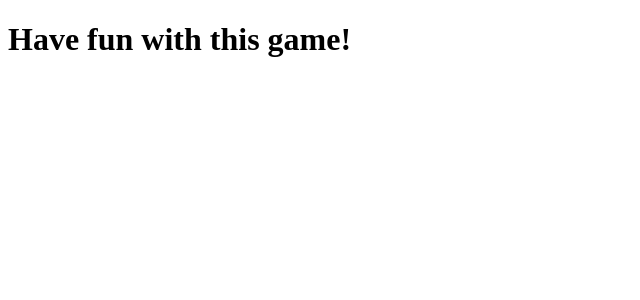
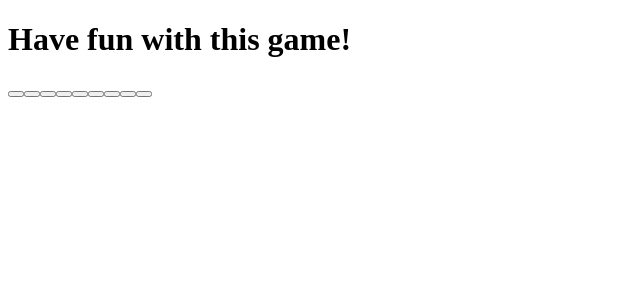
Before and after one commit to kisp/tic-tac-toe-react, a React (Vite) app: page / in a window 1280 px wide. Both pictures are taken after a click on the button "Start New Game". Shown: the top 300 px of the page, without its empty margins (0-640 px from the left). Built offline with nearby package versions, Linux system fonts and the light colour scheme; the HTML template or start-up script is replaced by a standard one.

Commit message:
checkpoint

```diff
--- a/src/App.tsx
+++ b/src/App.tsx
@@ -4,14 +4,30 @@ import clsx from 'clsx'
 import {useState} from 'react'
 import Board from './components/Board.tsx'
 
-function WelcomePage({setShowGame}: {setShowGame: (arg: boolean) => void}) {
+type ShowGameStatus = false | 0 | true
+
+function WelcomePage({
+  showGame,
+  setShowGame,
+}: {
+  showGame: ShowGameStatus
+  setShowGame: (arg: ShowGameStatus) => void
+}) {
   return (
     <>
       <h1 className={clsx('py-6 text-center')}>Welcome to React Tic Tac Toe</h1>
-      <div className={clsx('my-3 flex justify-center')}>
+      <div
+        className={clsx('my-3 flex justify-center', {
+          'transition-transform duration-200 ease-in-out': true,
+          'scale-150 transform': showGame === 0,
+        })}
+      >
         <Button
           size="large"
-          onClick={() => setShowGame(true)}
+          onClick={() => {
+            setShowGame(0)
+            setTimeout(() => setShowGame(true), 300)
+          }}
           dataTestid="start-new-game-button"
         >
           Start New Game
@@ -20,13 +36,13 @@ function WelcomePage({setShowGame}: {setShowGame: (arg: boolean) => void}) {
       <h2 className={clsx('py-6 text-center')}>Past Games</h2>
       <div className={clsx('flex flex-wrap justify-around gap-6')}>
         <div className="h-28 w-28 flex-col rounded-xl border-2 border-slate-200 p-2 shadow hover:border-slate-400">
-          <Board />
+          <Board interactive={false} />
         </div>
         <div className="h-28 w-28 flex-col rounded-xl border-2 border-slate-200 p-2 shadow hover:border-slate-400">
-          <Board />
+          <Board interactive={false} />
         </div>
         <div className="h-28 w-28 flex-col rounded-xl border-2 border-slate-200 p-2 shadow hover:border-slate-400">
-          <Board />
+          <Board interactive={false} />
         </div>
       </div>
     </>
@@ -34,12 +50,21 @@ function WelcomePage({setShowGame}: {setShowGame: (arg: boolean) => void}) {
 }
 
 function App() {
-  const [showGame, setShowGame] = useState(false)
+  const [showGame, setShowGame] = useState<ShowGameStatus>(false)
 
   return (
     <div className="container mx-auto">
-      {!showGame && <WelcomePage setShowGame={setShowGame} />}
-      {showGame && <Game />}
+      {!showGame && (
+        <WelcomePage showGame={showGame} setShowGame={setShowGame} />
+      )}
+      <div
+        className={clsx('transition-opacity duration-500 ease-in-out', {
+          'opacity-100': showGame,
+          'opacity-0': !showGame,
+        })}
+      >
+        {!!showGame && <Game />}
+      </div>
     </div>
   )
 }
--- a/src/components/Board.tsx
+++ b/src/components/Board.tsx
@@ -22,12 +22,11 @@ const fieldsNoBorder: BorderPosition[][] = [
   ['r', 'b'],
 ]
 
-type BoardProps = {
-  boardModel?: BoardModel
-  onMove?: (field: Field) => void
-}
-
-function makeCell(boardModel: BoardModel, onMakeMove: (field: Field) => void) {
+function makeCell(
+  boardModel: BoardModel,
+  onMakeMove: (field: Field) => void,
+  interactive: boolean,
+) {
   return (field: Field) => {
     return (
       <Cell
@@ -35,19 +34,27 @@ function makeCell(boardModel: BoardModel, onMakeMove: (field: Field) => void) {
         piece={getFieldContent(boardModel, field)}
         onClick={() => onMakeMove(field)}
         noBorder={fieldsNoBorder[field]}
+        interactive={interactive}
       />
     )
   }
+}
+
+type BoardProps = {
+  boardModel?: BoardModel
+  onMove?: (field: Field) => void
+  interactive?: boolean
 }
 
 export function Board({
   boardModel = createInitialBoardModel(),
   // eslint-disable-next-line @typescript-eslint/no-unused-vars
   onMove = _field => null,
+  interactive = true,
 }: BoardProps) {
   return (
     <div className={classes} data-testid="board">
-      {allFields.map(makeCell(boardModel, onMove))}
+      {allFields.map(makeCell(boardModel, onMove, interactive))}
     </div>
   )
 }
--- a/src/components/Button.tsx
+++ b/src/components/Button.tsx
@@ -1,10 +1,13 @@
 import clsx from 'clsx'
 import {ButtonHTMLAttributes} from 'react'
+
+type ButtonSize = 'normal' | 'large'
 
 const classes = (size: ButtonSize) => {
   const baseStyles = 'bg-blue-500 text-white'
   const hoverStyles = 'hover:bg-blue-600'
-  const focusStyles = 'focus:outline-none focus:ring focus:ring-blue-300'
+  const focusStyles =
+    'focus-visible:outline-none focus-visible:ring focus-visible:ring-blue-300'
 
   const stylesForSize = (size: ButtonSize) => {
     if (size === 'normal') {
@@ -16,8 +19,6 @@ const classes = (size: ButtonSize) => {
 
   return clsx(baseStyles, hoverStyles, focusStyles, stylesForSize(size))
 }
-
-type ButtonSize = 'normal' | 'large'
 
 interface ButtonProps extends ButtonHTMLAttributes<HTMLButtonElement> {
   dataTestid?: string
--- a/src/components/Cell.tsx
+++ b/src/components/Cell.tsx
@@ -1,6 +1,54 @@
 import clsx from 'clsx'
-import {MouseEventHandler, useState, useEffect} from 'react'
+import {MouseEventHandler, useEffect, useState} from 'react'
 import {PieceOrEmpty} from '../models/GameModel.ts'
+
+// TODO: we should have an eslint rule to either use function or const
+function classes({noBorder = [], piece}: CellProps, isFlashing: boolean) {
+  return clsx(
+    'flex items-center justify-center',
+    'text-5xl',
+    'border border-black',
+    'select-none',
+    'focus-visible:outline-none focus-visible:ring focus-visible:ring-inset focus-visible:ring-blue-300',
+    {
+      'border-t-0': noBorder.includes('t'),
+      'border-r-0': noBorder.includes('r'),
+      'border-b-0': noBorder.includes('b'),
+      'border-l-0': noBorder.includes('l'),
+    },
+    {'transition-colors duration-1000': piece === 'X'},
+    {
+      'bg-blue-200 ': isFlashing && piece === 'O',
+    },
+    {'transition-colors duration-1000': piece === 'O' && !isFlashing},
+    // {
+    //   "hover:text-gray-400 hover:after:content-['X']": true,
+    // },
+    {
+      'cursor-pointer hover:bg-gray-200':
+        !piece || (piece === 'X' && isFlashing),
+    },
+    {'cursor-not-allowed': piece && (piece === 'O' || !isFlashing)},
+  )
+}
+
+function useFlashing(piece?: PieceOrEmpty): boolean {
+  const [stopFlashing, setStopFlashing] = useState(false)
+
+  useEffect(() => {
+    if (piece) {
+      const timer = setTimeout(() => {
+        setStopFlashing(true)
+      }, 800)
+
+      return () => {
+        clearTimeout(timer)
+      }
+    }
+  }, [piece])
+
+  return !!piece && !stopFlashing
+}
 
 export type BorderPosition = 't' | 'b' | 'l' | 'r'
 
@@ -8,50 +56,26 @@ type CellProps = {
   piece?: PieceOrEmpty
   onClick?: MouseEventHandler
   noBorder?: BorderPosition[]
-}
-
-function classes({noBorder = []}: CellProps, isFlashing: boolean) {
-  return clsx(
-    'flex items-center justify-center',
-    'text-5xl',
-    'border border-black',
-    {
-      'border-t-0': noBorder.includes('t'),
-      'border-r-0': noBorder.includes('r'),
-      'border-b-0': noBorder.includes('b'),
-      'border-l-0': noBorder.includes('l'),
-    },
-    'transition duration-100',
-    {
-      'bg-blue-200': isFlashing,
-    },
-  )
-}
-
-function useFlashing(piece?: PieceOrEmpty) {
-  const [isFlashing, setIsFlashing] = useState(false)
-
-  useEffect(() => {
-    if (piece) {
-      setIsFlashing(true)
-      const timer = setTimeout(() => {
-        setIsFlashing(false)
-      }, 250)
-
-      return () => {
-        clearTimeout(timer)
-      }
-    }
-  }, [piece])
-
-  return isFlashing
+  interactive?: boolean
 }
 
 function Cell(props: CellProps) {
-  const {piece, onClick} = props
+  const {piece, onClick, interactive} = props
 
   const isFlashing = useFlashing(piece)
 
+  if (interactive) {
+    return (
+      <button
+        onClick={onClick}
+        className={classes(props, isFlashing)}
+        data-testid="cell"
+        tabIndex={1}
+      >
+        {piece}
+      </button>
+    )
+  } else {
     return (
       <div
         onClick={onClick}
@@ -62,5 +86,6 @@ function Cell(props: CellProps) {
       </div>
     )
   }
+}
 
 export default Cell
--- a/src/components/Game.tsx
+++ b/src/components/Game.tsx
@@ -69,14 +69,14 @@ export function Game({
           return prev
         }
       })
-    }, 1000)
+    }, 1500)
   }
 
   const status = gameStatus(boardModel)
 
   useEffect(() => {
     if (isWinStatus(status)) {
-      const timer = setTimeout(() => setShowGameEndDialog(true), 1000)
+      const timer = setTimeout(() => setShowGameEndDialog(true), 1500)
       return () => {
         clearTimeout(timer)
       }
```
Also changed, not shown: 1 other file (tests, documents, lock files or other folders). Lines whose indentation alone changed are shown as unchanged.
